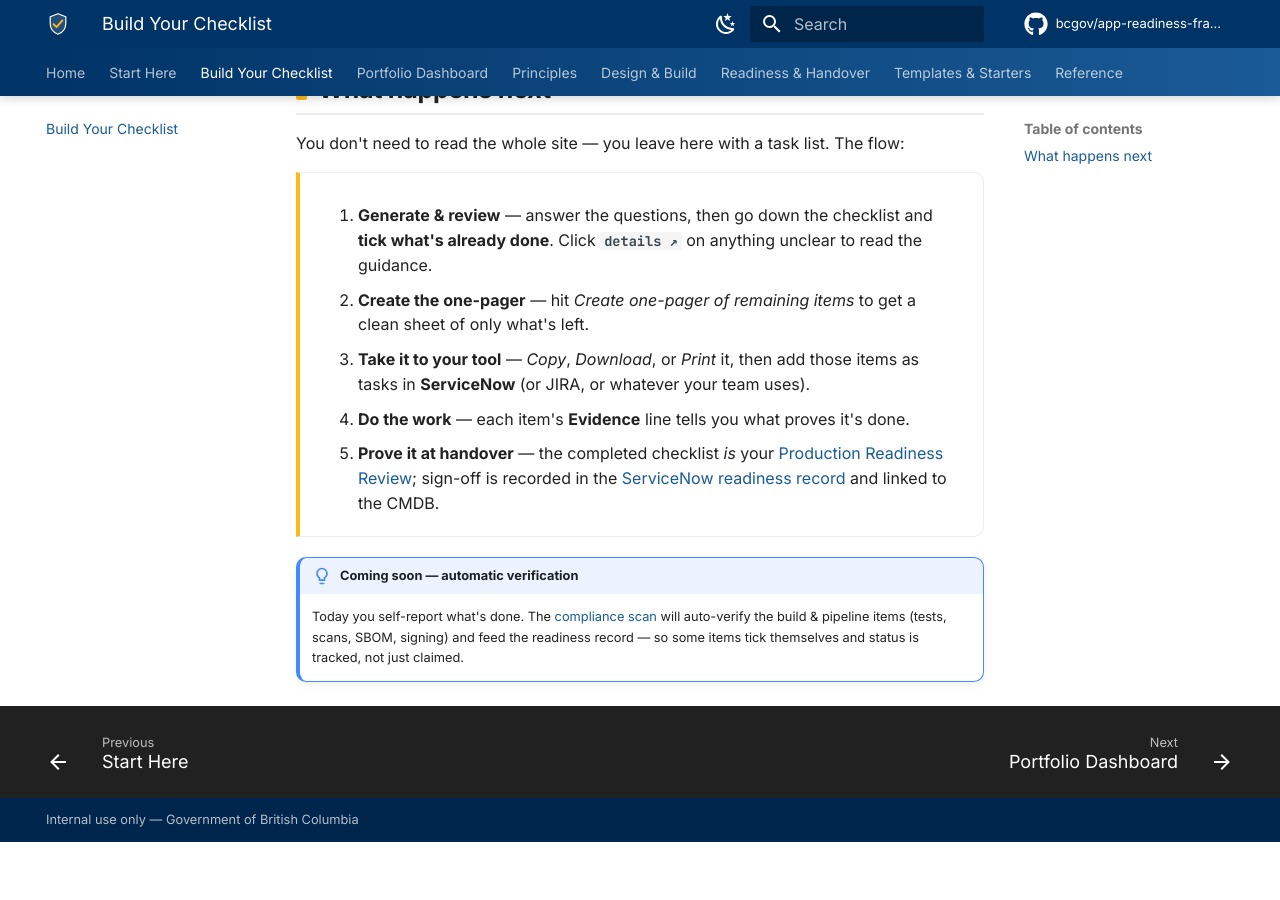
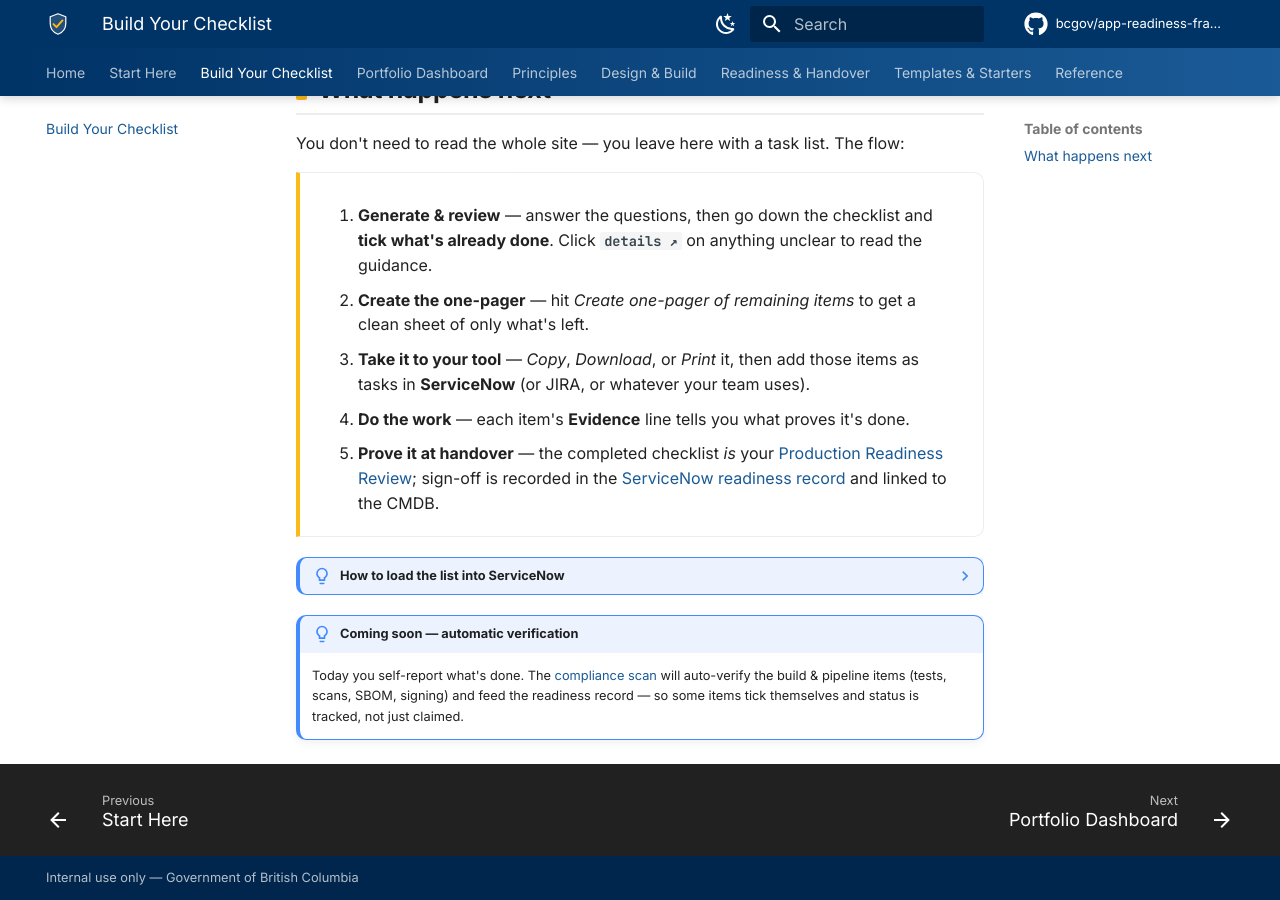
Before and after one commit to bcgov/app-readiness-framework, an MkDocs documentation site: the page built from docs/checklist/checklist-generator.md, in a window 1280 px wide and 900 px high, scrolled down 1085 px. Built offline with MkDocs 1.6.1 and Material for MkDocs 9.7.7, drawn with Linux system fonts in a browser that asks for light colours; comment, search, counter and statistics services are not loaded; before the commit the page ends 1927 px from its top, so only the background shows below that; some of the changed lines change nothing that is shown.

Commit message:
Add ServiceNow CSV preset + how-to-load note
- Checklist "Download for ServiceNow (.csv)" now emits columns that map to
  standard ServiceNow task fields (short_description, description, priority)
  so an Import Set auto-maps them; priority pre-set (Must=2, Should=3).
  Titles prefixed with the app name.
- "What happens next" gains a "How to load the list into ServiceNow" note
  covering both the no-rights path (attach/paste/manual tasks) and the
  Import Set path.

```diff
--- a/docs/checklist/checklist-generator.md
+++ b/docs/checklist/checklist-generator.md
@@ -88,6 +88,17 @@
 
 </div>
 
+??? note "How to load the list into ServiceNow"
+    **Simplest — any user, no special rights.** Download **Download for ServiceNow (.csv)**
+    (or *Copy remaining as text*), then on the application's **Readiness record** either
+    attach the file, paste the list into the work notes, or create one task per remaining
+    item.
+
+    **If you have import rights.** *System Import Sets → Load Data* → upload the CSV →
+    map the columns → run the transform. The CSV's headers already match ServiceNow task
+    fields (`short_description`, `description`, `priority`), so it maps with little fiddling.
+    Priority is pre-set: **2 (High)** for *Must* items, **3 (Moderate)** for *Should*.
+
 !!! note "Coming soon — automatic verification"
     Today you self-report what's done. The [compliance scan](../reference/compliance-enforcement.md)
     will auto-verify the build & pipeline items (tests, scans, SBOM, signing) and feed the
--- a/docs/javascripts/generator.js
+++ b/docs/javascripts/generator.js
@@ -346,12 +346,17 @@
       (cfg.build === "existing" ? " · retrofit" : "");
   }
 
-  // Flat CSV — imports into ServiceNow, JIRA, or a spreadsheet. Tool-agnostic.
+  // ServiceNow-friendly CSV: the column names match standard task fields, so a
+  // ServiceNow Import Set auto-maps them. Opens fine in Excel for any other tool too.
   function toCsv(cfg, rows) {
-    var out = [["Section", "Gate", "Priority", "Item", "Why", "Evidence"]];
+    var app = cfg.app || "Application";
+    var out = [["short_description", "description", "priority", "section", "gate"]];
     rows.forEach(function (r) {
       var m = sectionMeta(r.item.section);
-      out.push([m[1], m[2], LABELS[r.ob], r.item.title, r.item.why, r.item.evidence]);
+      var prio = r.ob === "M" ? "2" : "3";   // ServiceNow priority: 2 = High (Must), 3 = Moderate (Should)
+      var desc = "Why: " + r.item.why + "  Evidence: " + r.item.evidence +
+                 "  [" + LABELS[r.ob] + " | " + m[1] + " | Gate " + m[2] + "]";
+      out.push(["[" + app + "] " + r.item.title, desc, prio, m[1], m[2]]);
     });
     return out.map(function (row) { return row.map(csvField).join(","); }).join("\r\n");
   }
@@ -488,7 +493,7 @@
       '<button class="md-button md-button--primary arr-op-btn">Create one-pager of remaining items</button>' +
       '<button class="md-button arr-copy-btn">Copy remaining as text</button>' +
       '<button class="md-button arr-dl" data-fmt="md">Download list (.md)</button>' +
-      '<button class="md-button arr-dl" data-fmt="csv">Download for import (.csv)</button>' +
+      '<button class="md-button arr-dl" data-fmt="csv">Download for ServiceNow (.csv)</button>' +
       '</div>';
 
     html += '<div class="arr-onepager" hidden></div>';
@@ -557,7 +562,7 @@
       btn.addEventListener("click", function () {
         var base = slug(cfg.app || "application") + "-readiness";
         var fmt = btn.getAttribute("data-fmt"), rows = remainingRows();
-        if (fmt === "csv") download(base + ".csv", "text/csv", toCsv(cfg, rows));
+        if (fmt === "csv") download(base + "-servicenow.csv", "text/csv", toCsv(cfg, rows));
         else download(base + ".md", "text/markdown", toMarkdownList(cfg, rows));
       });
     });
```
